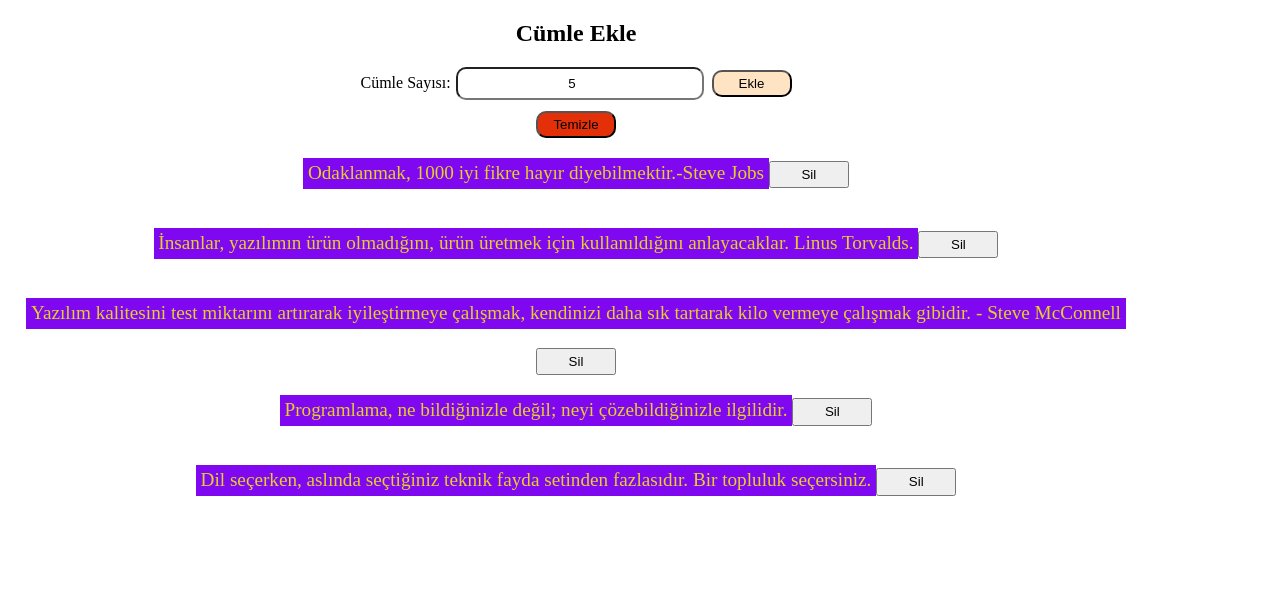
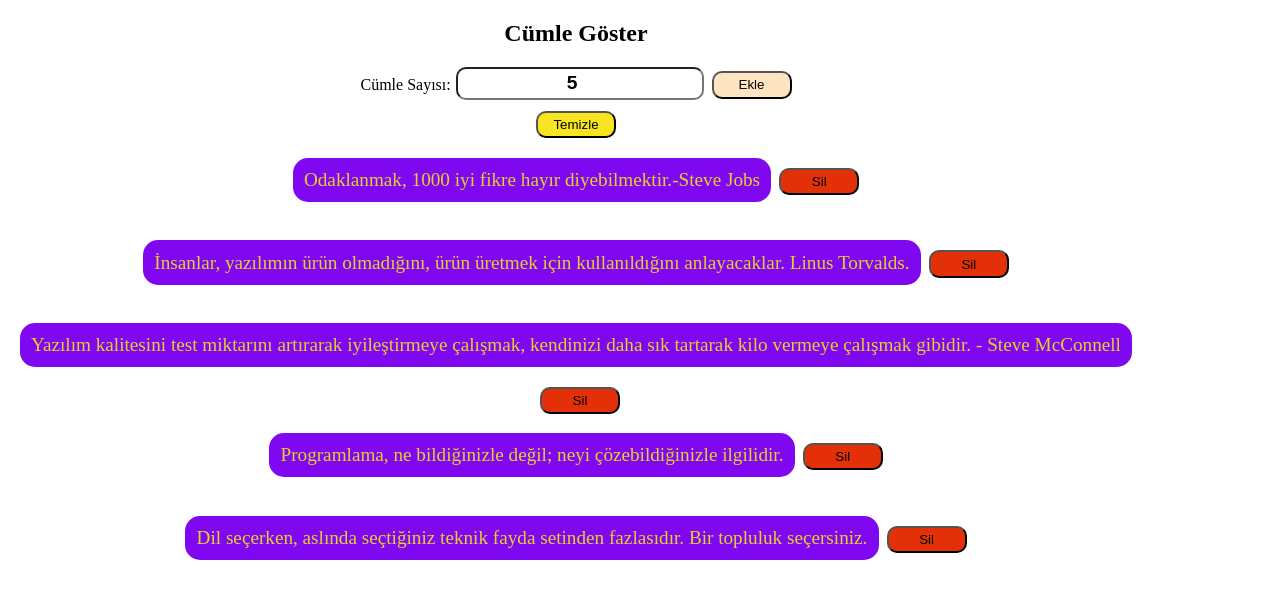
Before and after one commit to aydogdu-ali/react_generate_random_paragraph, a React (Create React App) app: page / in a window 1280 px wide. Both pictures are taken after typing "5" into the empty fields and a click on the button "Ekle". Shown: the top 598 px of the page. Built offline with nearby package versions, Linux system fonts and the light colour scheme.

Commit message:
edit css

```diff
--- a/src/App.css
+++ b/src/App.css
@@ -14,6 +14,8 @@
   text-align: center;
    border-radius: 10px;
    margin-left: 0.3rem;
+   font-size: larger;
+   font-weight: bolder;
 }
 
 
@@ -33,15 +35,23 @@
 .temizle {
   margin-top: 0.7rem;
    border-radius: 10px;
+  background-color: rgba(246, 226, 7, 0.89);
+}
+
+.sil {
+  margin-left: 0.5rem;
+   border-radius: 10px;
   background-color: rgb(227, 48, 8);
 }
 
+
 .paragraf{
   display: inline-block;
-  padding: 0.3rem;
+  padding: 0.7rem;
   background-color:rgb(128, 8, 241);
   color:rgb(227, 208, 43);
   font-size: 1.2rem;
+  border-radius: 15px;
 
 
 }
--- a/src/components/Main.jsx
+++ b/src/components/Main.jsx
@@ -40,11 +40,11 @@
 }
 
 const handleDelete = (item) => {
-
 const deleteItem =item
 const index = text.indexOf(deleteItem)
 if (index > -1) {
-   setCount((text.splice(index, 1)), 1);
+   setCount((text.splice(index, 1)));
+
 }
 
 
@@ -63,7 +63,7 @@
 
   return (
     <div className="main">
-      <h2> Cümle Ekle</h2>
+      <h2> Cümle Göster</h2>
       <form className="add" onSubmit={handleSubmit}>
         <label htmlFor="İndex"> Cümle Sayısı:</label>
         <input
@@ -89,7 +89,7 @@
             <div key={index}>
 
               <p className="paragraf">{item}</p>
-              <button onClick={()=>handleDelete(item)}> Sil</button>
+              <button className="sil " onClick={()=>handleDelete(item)}> Sil</button>
             </div>
           );
         })}
```
